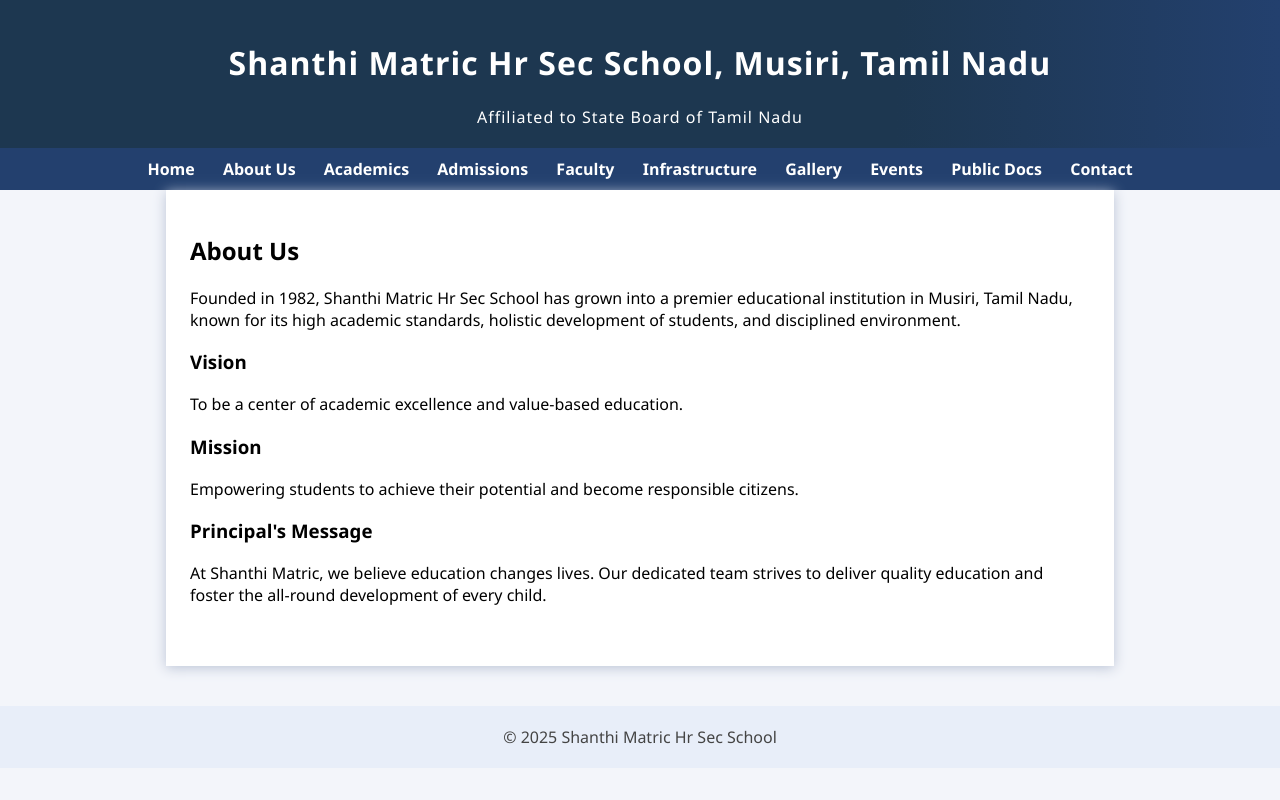
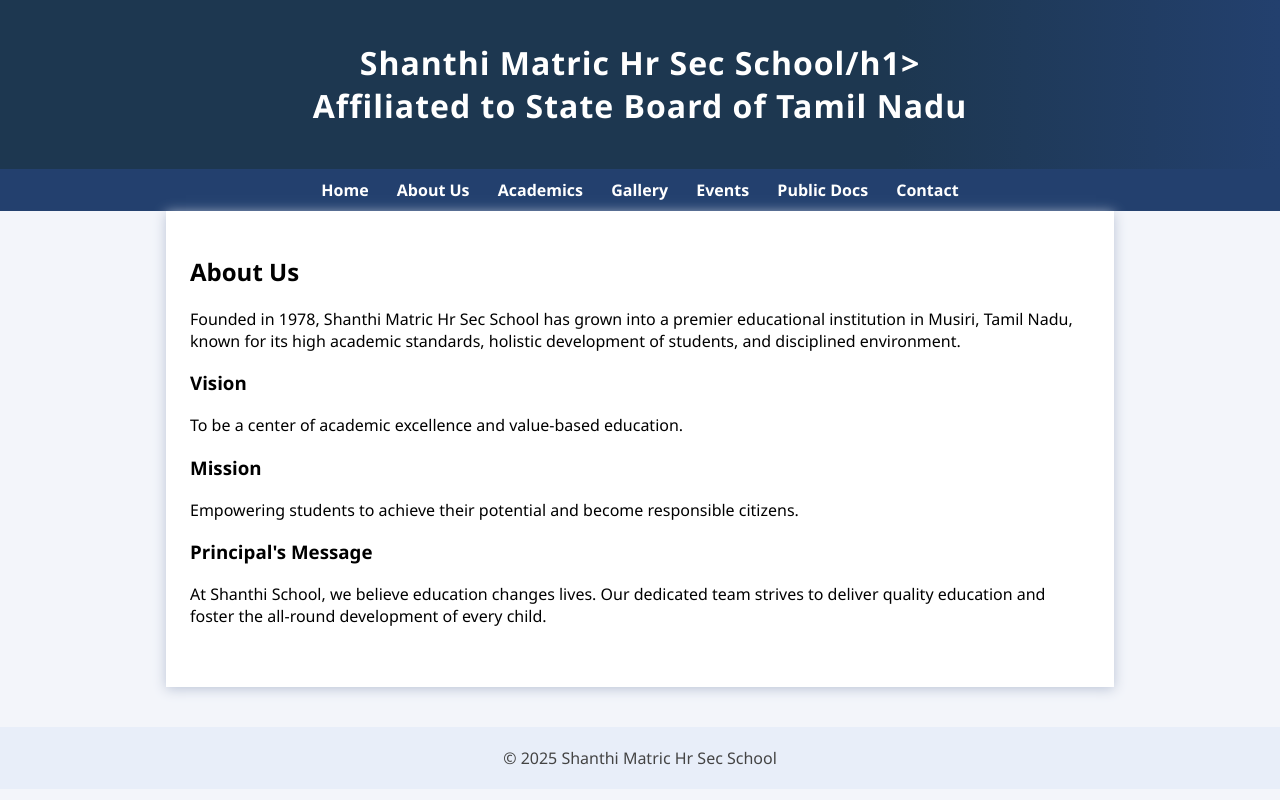
Before and after one commit to shanthischoolhr/shanthischool, a plain HTML site: page docs/about.html in a window 1280 px wide. Drawn offline with Linux system fonts and the light colour scheme.

Commit message:
update v1

```diff
--- a/docs/about.html
+++ b/docs/about.html
@@ -9,16 +9,13 @@
 <body>
     <!-- NAV START -->
     <header>
-      <h1>Shanthi Matric Hr Sec School, Musiri, Tamil Nadu</h1>
+      <h1>Shanthi Matric Hr Sec School/h1>
       <div>Affiliated to State Board of Tamil Nadu</div>
     </header>
     <nav>
       <a href="index.html">Home</a>
       <a href="about.html">About Us</a>
       <a href="academics.html">Academics</a>
-      <a href="admissions.html">Admissions</a>
-      <a href="faculty.html">Faculty</a>
-      <a href="infrastructure.html">Infrastructure</a>
       <a href="gallery.html">Gallery</a>
       <a href="events.html">Events</a>
       <a href="public-docs.html">Public Docs</a>
@@ -28,13 +25,13 @@
     <main>
       <section>
         <h2>About Us</h2>
-        <p>Founded in 1982, Shanthi Matric Hr Sec School has grown into a premier educational institution in Musiri, Tamil Nadu, known for its high academic standards, holistic development of students, and disciplined environment.</p>
+        <p>Founded in 1978, Shanthi Matric Hr Sec School has grown into a premier educational institution in Musiri, Tamil Nadu, known for its high academic standards, holistic development of students, and disciplined environment.</p>
         <h3>Vision</h3>
         <p>To be a center of academic excellence and value-based education.</p>
         <h3>Mission</h3>
         <p>Empowering students to achieve their potential and become responsible citizens.</p>
         <h3>Principal's Message</h3>
-        <p>At Shanthi Matric, we believe education changes lives. Our dedicated team strives to deliver quality education and foster the all-round development of every child.</p>
+        <p>At Shanthi School, we believe education changes lives. Our dedicated team strives to deliver quality education and foster the all-round development of every child.</p>
       </section>
     </main>
     <footer>
```
Also changed, not shown: docs/academics.html (+1 -4 lines), docs/contact.html (+1 -4 lines), docs/events.html (+1 -4 lines), docs/gallery.html (+1 -4 lines), docs/index.html (+1 -4 lines), docs/public-docs.html (+1 -4 lines).
